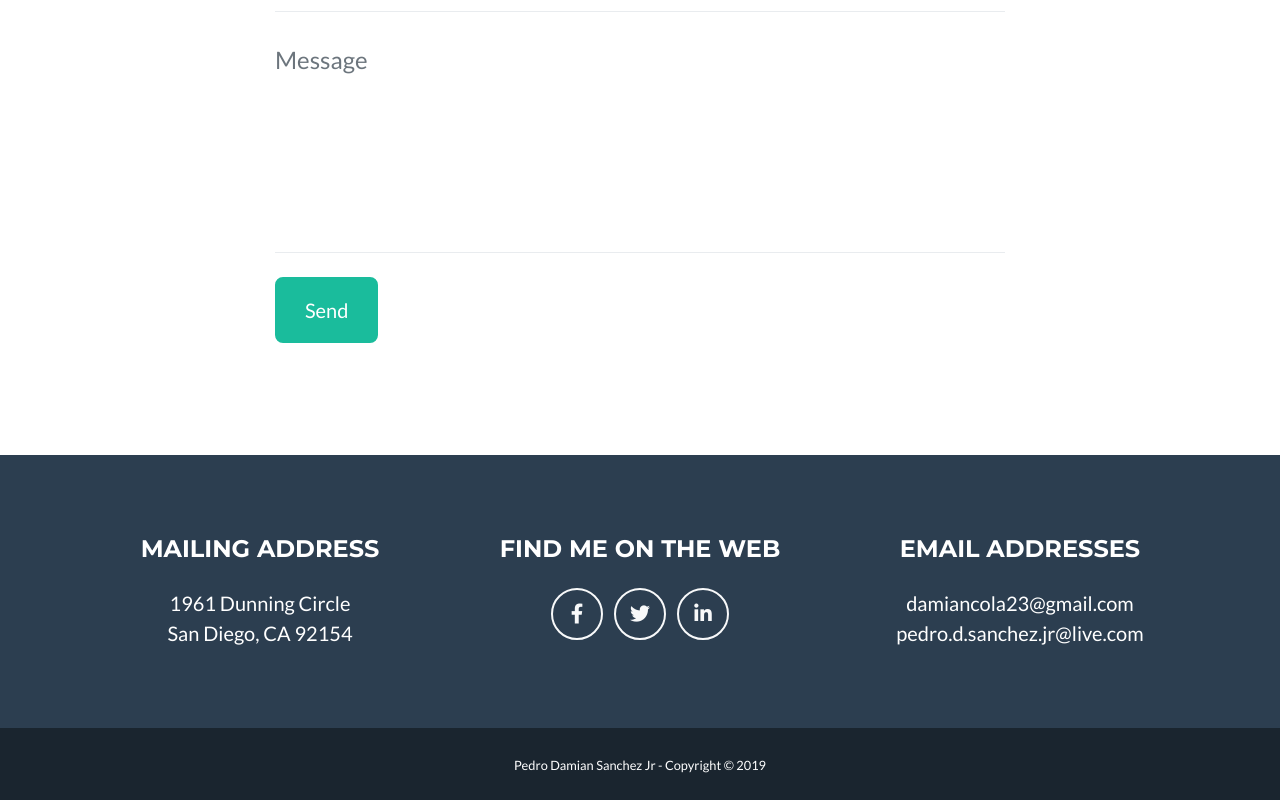
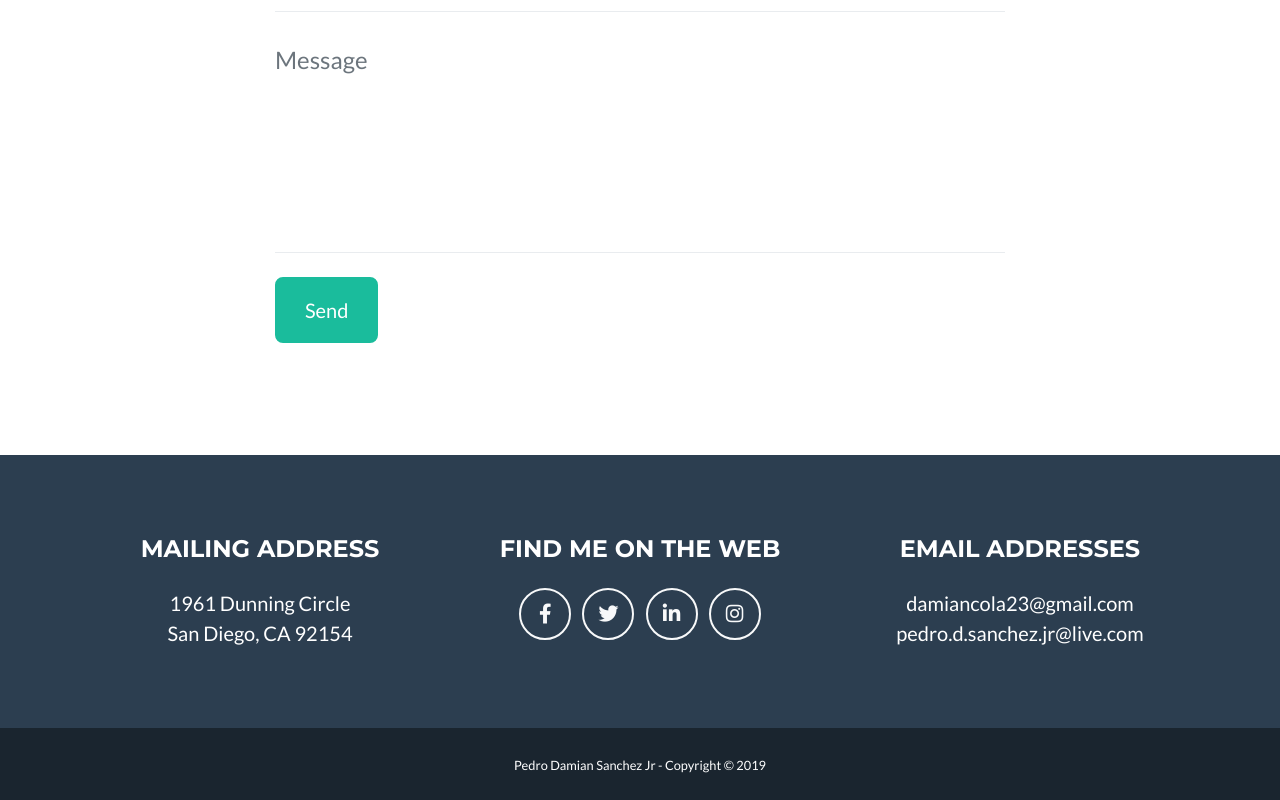
Before and after one commit to xxdamianxx/DamianPortfolio, a website with bundled scripts: page index.html in a window 1280 px wide. Shown: the part 2728-3528 px from the top of the page. Built offline with nearby package versions, Linux system fonts and the light colour scheme.

Commit message:
new update

```diff
--- a/index.html
+++ b/index.html
@@ -295,9 +295,9 @@
           <a class="btn btn-outline-light btn-social mx-1" href="https://www.linkedin.com/in/pedro-damian-sanchez-jr-0b4987183/">
             <i class="fab fa-fw fa-linkedin-in"></i>
           </a>
-          <!-- <a class="btn btn-outline-light btn-social mx-1" href="#">
-            <i class="fab fa-fw fa-dribbble"></i>
-          </a> -->
+          <a class="btn btn-outline-light btn-social mx-1" href="https://www.instagram.com/xprincexdamianx/">
+            <i class="fab fa-fw fa-instagram"></i>
+          </a>
         </div>
 
         <!-- Footer About Text -->
```
